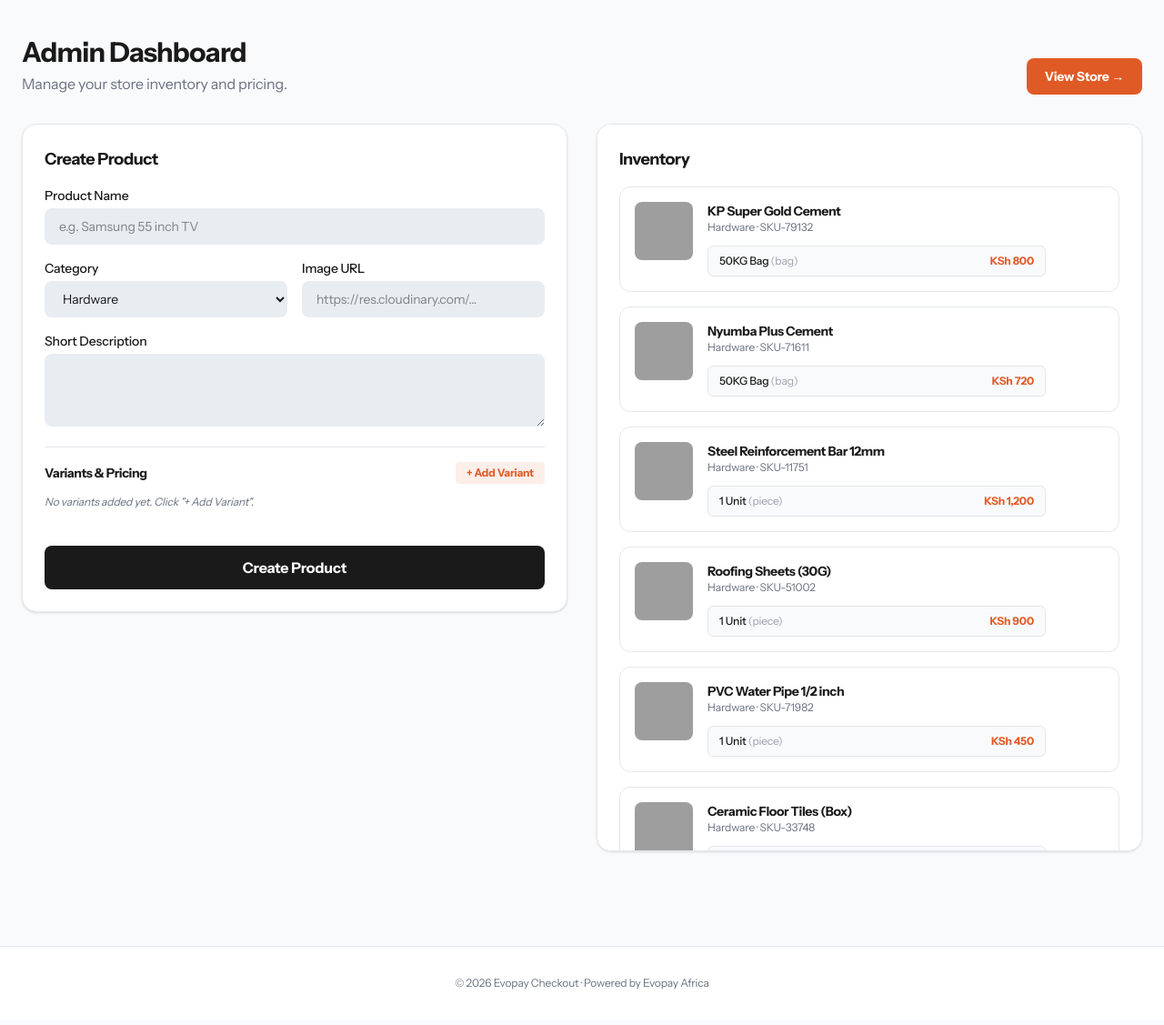
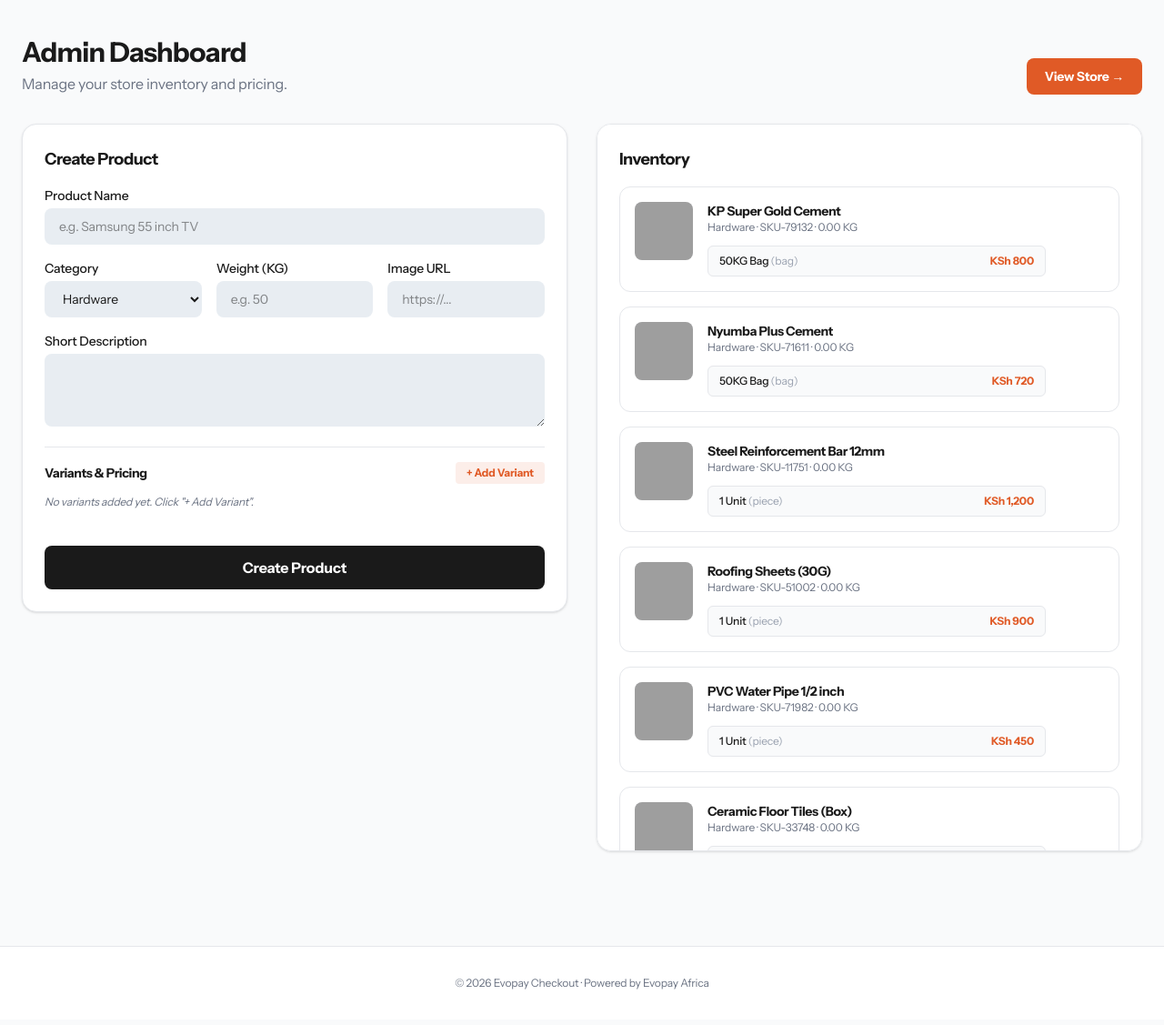
Before and after one commit to TeemoreG/evopay-checkout, a Laravel app: page /admin in a window 1280 px wide. Shown: the part 81-1208 px from the top of the page at 91% size. Run offline with Laravel 12, Linux system fonts and the light colour scheme; data comes from the database, SQL or seed files in the repository; style sheets or scripts are compiled from the project's sources; some libraries are stand-ins or nearby versions; grey boxes are pictures that could not be loaded.

Commit message:
Added dynamic product weights for delivery math

```diff
--- a/app/Http/Controllers/AdminController.php
+++ b/app/Http/Controllers/AdminController.php
@@ -23,6 +23,7 @@ class AdminController extends Controller
         $request->validate([
             'name' => 'required|string|max:255',
             'category' => 'required|string',
+            'weight' => 'nullable|numeric|min:0',
             'short_description' => 'nullable|string',
             'units' => 'array',
             'units.*.unit_type' => 'required|string',
@@ -35,6 +36,7 @@ class AdminController extends Controller
             'slug' => Str::slug($request->name) . '-' . rand(100, 999),
             'sku' => 'SKU-' . rand(10000, 99999),
             'category' => $request->category,
+            'weight' => $request->weight ?? 0, // <-- ADDED
             'short_description' => $request->short_description ?? '',
             'image_url' => $request->image_url ?? '',
             'is_active' => true,
@@ -70,6 +72,7 @@ class AdminController extends Controller
         $request->validate([
             'name' => 'required|string|max:255',
             'category' => 'required|string',
+            'weight' => 'nullable|numeric|min:0',
             'short_description' => 'nullable|string',
             'units' => 'array',
         ]);
@@ -78,6 +81,7 @@ class AdminController extends Controller
             'name' => $request->name,
             'slug' => Str::slug($request->name) . '-' . $product->id,
             'category' => $request->category,
+            'weight' => $request->weight ?? 0, // <-- ADDED
             'short_description' => $request->short_description ?? '',
             'image_url' => $request->image_url ?? '',
         ]);
--- a/app/Models/Product.php
+++ b/app/Models/Product.php
@@ -15,8 +15,9 @@ class Product extends Model
         'description',
         'short_description',
         'image',
-        'image_url', // <-- THIS WAS MISSING
+        'image_url',
         'category',
+        'weight',
         'brand',
         'kebs_certified',
         'grade',
--- a/resources/js/Pages/Admin/Index.jsx
+++ b/resources/js/Pages/Admin/Index.jsx
@@ -19,6 +19,7 @@ export default function AdminIndex({ products }) {
         id: null,
         name: '',
         category: 'Hardware',
+        weight: '', // <-- ADDED
         short_description: '',
         image_url: '',
         units: [],
@@ -28,7 +29,7 @@ export default function AdminIndex({ products }) {
 
     const resetForm = () => {
         productForm.setData({
-            id: null, name: '', category: 'Hardware', short_description: '', image_url: '', units: []
+            id: null, name: '', category: 'Hardware', weight: '', short_description: '', image_url: '', units: []
         });
         productForm.clearErrors();
     };
@@ -67,6 +68,7 @@ export default function AdminIndex({ products }) {
             id: product.id,
             name: product.name,
             category: product.category,
+            weight: product.weight || '', // <-- ADDED
             short_description: product.short_description || '',
             image_url: product.image_url || '',
             units: mappedUnits,
@@ -162,7 +164,8 @@ export default function AdminIndex({ products }) {
                                 />
                             </div>
 
-                            <div className="grid grid-cols-2 gap-4">
+                            {/* UPDATED TO 3 COLUMNS */}
+                            <div className="grid grid-cols-1 sm:grid-cols-3 gap-4">
                                 <div>
                                     <label className="block text-sm font-medium mb-1">Category</label>
                                     <select
@@ -175,21 +178,34 @@ export default function AdminIndex({ products }) {
                                     </select>
                                 </div>
                                 <div>
+                                    <label className="block text-sm font-medium mb-1">Weight (KG)</label>
+                                    <input
+                                        type="number"
+                                        step="0.01"
+                                        value={productForm.data.weight}
+                                        onChange={(e) => productForm.setData('weight', e.target.value)}
+                                        className="w-full bg-brand-input rounded-lg px-4 py-2.5 text-sm"
+                                        placeholder="e.g. 50"
+                                    />
+                                </div>
+                                <div>
                                     <label className="block text-sm font-medium mb-1">Image URL</label>
                                     <input
                                         type="text"
                                         value={productForm.data.image_url}
                                         onChange={(e) => productForm.setData('image_url', e.target.value)}
                                         className="w-full bg-brand-input rounded-lg px-4 py-2.5 text-sm"
-                                        placeholder="https://res.cloudinary.com/..."
+                                        placeholder="https://..."
                                     />
-                                    {productForm.data.image_url && (
-                                        <div className="mt-2">
-                                            <img src={productForm.data.image_url} alt="Preview" className="h-16 w-16 object-cover rounded-lg border border-brand-border" />
-                                        </div>
-                                    )}
                                 </div>
                             </div>
+
+                            {/* Image Preview (Full width below the inputs) */}
+                            {productForm.data.image_url && (
+                                <div>
+                                    <img src={productForm.data.image_url} alt="Preview" className="h-16 w-16 object-cover rounded-lg border border-brand-border" />
+                                </div>
+                            )}
 
                             <div>
                                 <label className="block text-sm font-medium mb-1">Short Description</label>
@@ -293,7 +309,8 @@ export default function AdminIndex({ products }) {
                                 <img src={p.image_url || 'https://via.placeholder.com/100'} alt={p.name} className="w-16 h-16 rounded-lg object-cover bg-gray-50 flex-shrink-0" />
                                 <div className="flex-1 pr-16">
                                     <h3 className="font-bold text-sm text-brand-dark">{p.name}</h3>
-                                    <p className="text-xs text-gray-500">{p.category} &middot; {p.sku}</p>
+                                    {/* ADDED WEIGHT DISPLAY */}
+                                    <p className="text-xs text-gray-500">{p.category} &middot; {p.sku} &middot; {p.weight || 0} KG</p>
 
                                     <div className="mt-3 space-y-1.5">
                                         {p.units.length === 0 ? (
```
Also changed, not shown: database/migrations/2026_11_16_132129_add_weight_to_products_table.php (added), 5 other files.
